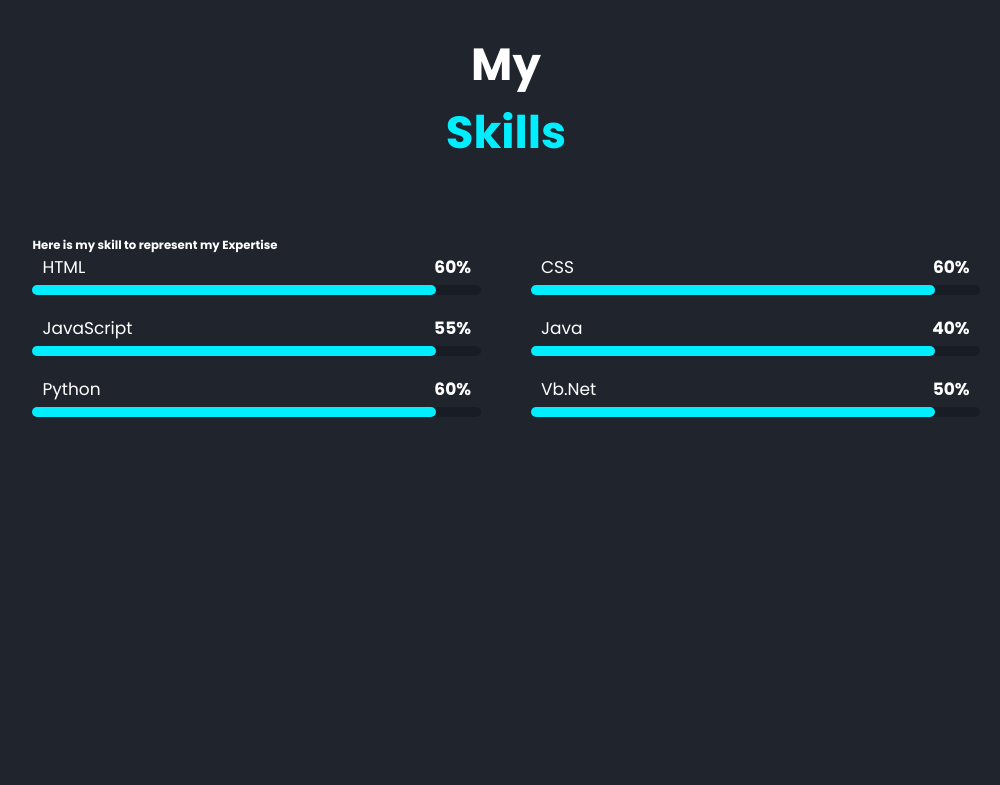
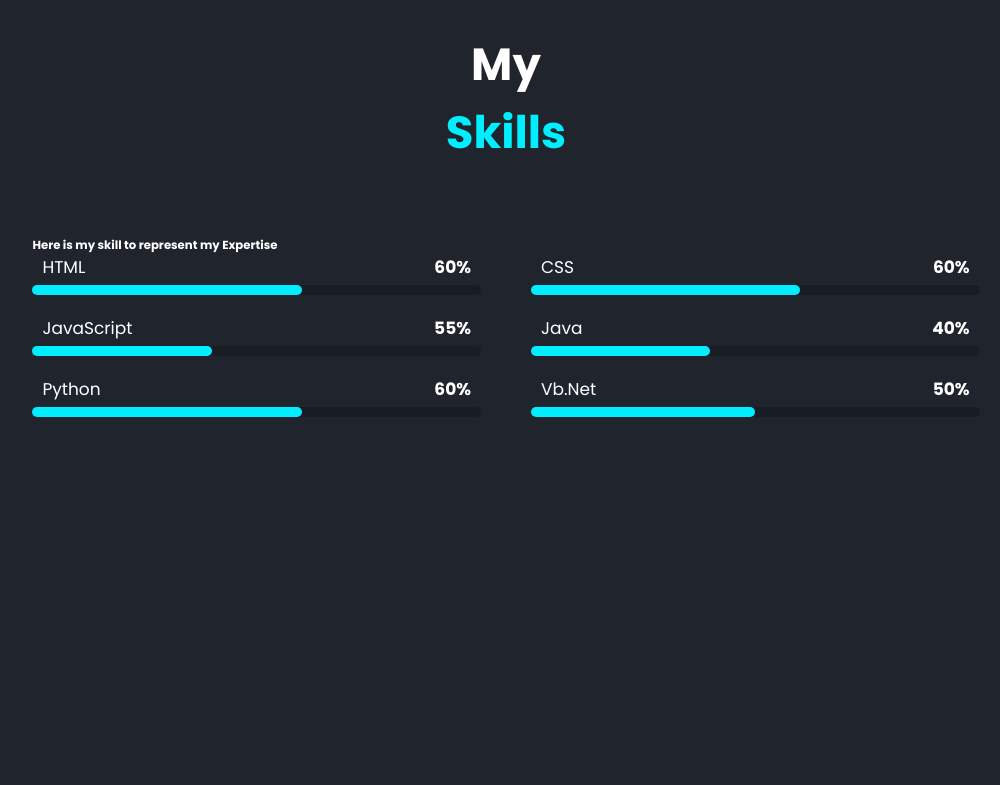
Before and after one commit to Mandiseli/My-Website-main, a plain HTML site: page index.html in a window 1280 px wide. Shown: the part 3593-4378 px from the top of the page, without its empty margins (134-1134 px from the left). Drawn offline with nearby package versions, Linux system fonts and the light colour scheme; some packages are replaced by stand-ins of ours; a script that the page names is missing.

Commit message:
Skills Update

```diff
--- a/style.css
+++ b/style.css
@@ -623,40 +623,40 @@ form .textarea-field .error-txt{
     border-radius: 25px;
 }
 .skill-bar .bar .html{
-    width: 90%;
+    width: 60%;
     animation: html 3s;
 }
 @keyframes html{
     0%{
         width: 0;
     }100%{
-        width: 90%;
+        width: 60%;
     }
 }
 .skill-bar .bar .css{
-    width: 90%;
+    width: 60%;
     animation: css 3s;
 }
 @keyframes css{
     0%{
         width: 0;
     }100%{
-        width: 90%;
+        width: 60%;
     }
 }
 .skill-bar .bar .js{
-    width: 90%;
+    width: 40%;
     animation: js 3s;
 }
 @keyframes js{
     0%{
         width: 0;
     }100%{
-        width: 70%;
+        width: 40%;
     }
 }
 .skill-bar .bar .java{
-    width: 90%;
+    width: 40%;
     animation: java 3s;
 }
 @keyframes java{
@@ -667,25 +667,25 @@ form .textarea-field .error-txt{
     }
 }
 .skill-bar .bar .python{
-    width: 90%;
+    width: 60%;
     animation: python 3s;
 }
 @keyframes python{
     0%{
         width: 0;
     }100%{
-        width: 30%;
+        width: 60%;
     }
 }
 .skill-bar .bar .vb{
-    width: 90%;
+    width: 50%;
     animation: vb 3s;
 }
 @keyframes vb{
     0%{
         width: 0;
     }100%{
-        width: 70%;
+        width: 50%;
     }
 }
 
```
